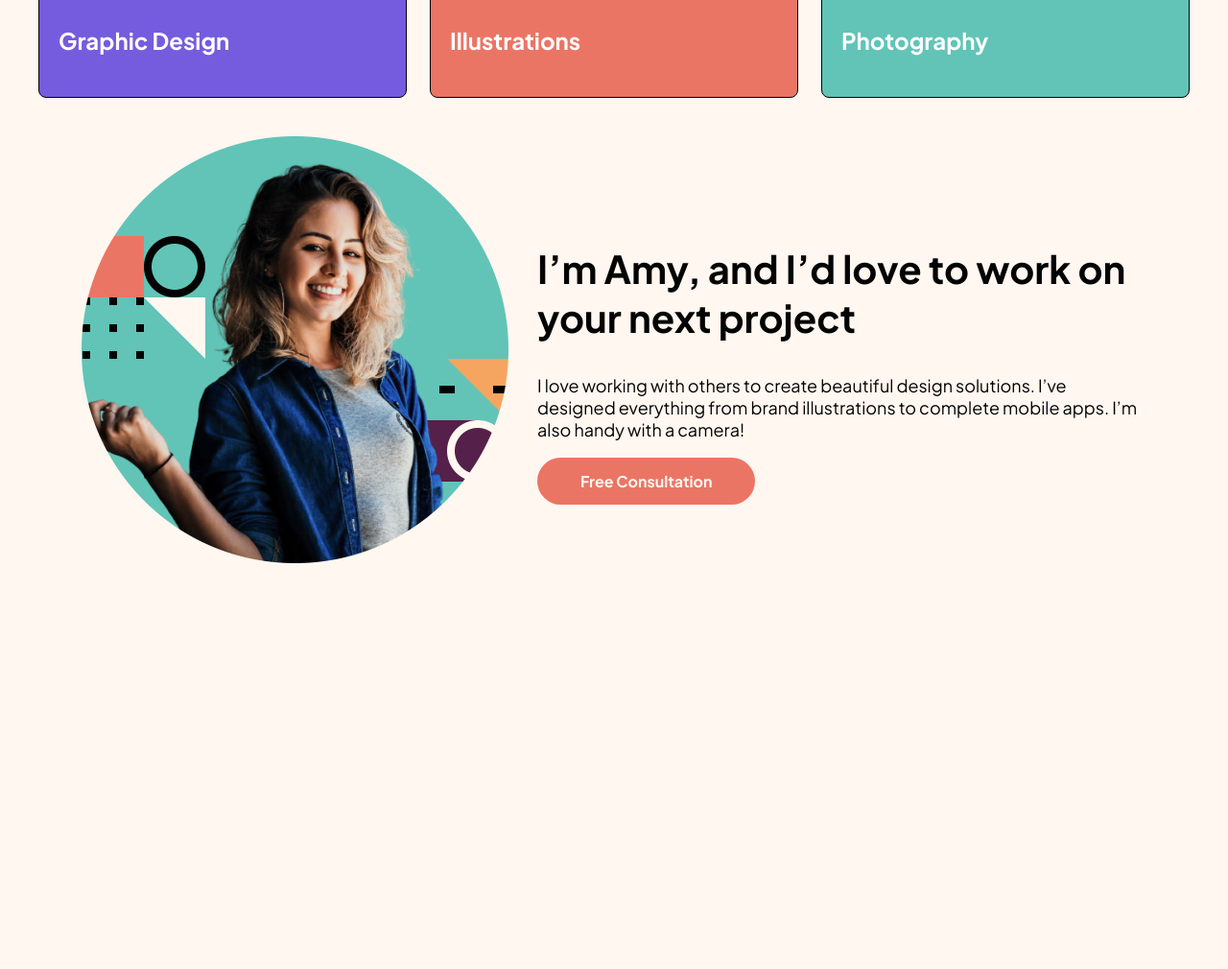
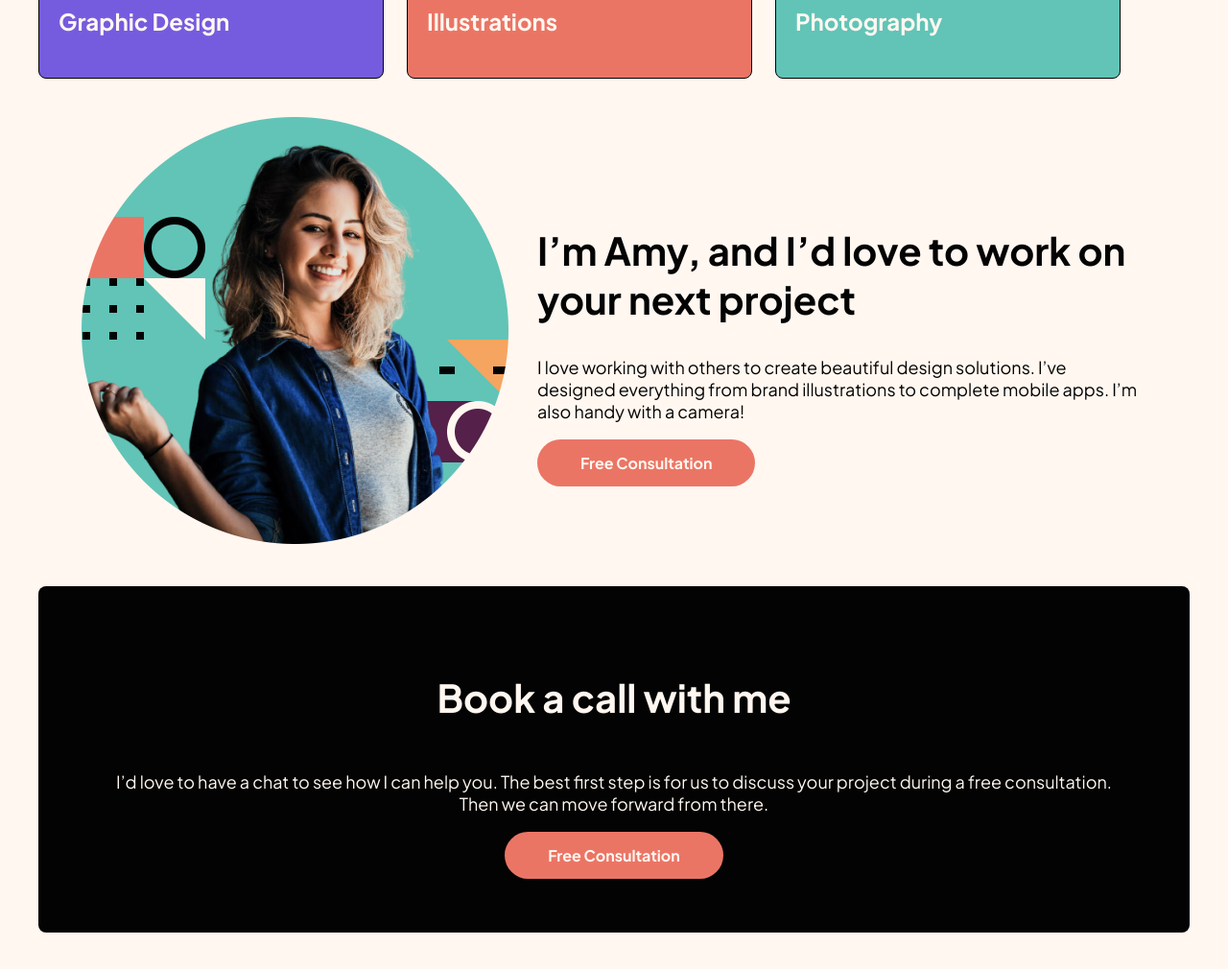
Before and after one commit to ManuelMGZY/figma-project, a plain HTML site: page index.html in a window 1280 px wide. Shown: the part 700-1710 px from the top of the page at 96% size. Before the commit the page ends 1331 px from the top, so only its background shows below. Drawn offline with Linux system fonts and the light colour scheme.

Commit message:
se agregaron variables

```diff
--- a/index.html
+++ b/index.html
@@ -48,6 +48,12 @@
     <a href="#" id="call-to-action" class="button">Free Consultation</a>
   </div>
   </section>
+
+  <section class="call-card" >
+    <h2 class="txt-white">Book a call with me</h2>
+    <p class="txt-white">I’d love to have a chat to see how I can help you. The best first step is for us to discuss your project during a free consultation. Then we can move forward from there.</p>
+    <a href="#" id="call-to-action" class="button">Free Consultation</a>
+  </section>
 </body>
 
 </html>
--- a/styles.css
+++ b/styles.css
@@ -1,6 +1,22 @@
+:root{
+  --clr-white:#FFF7F0;
+  --clr-black:#030303;
+  --clr-purple:#755CDE;
+  --clr-green:#61C4B7;;
+  --clr-salmon:#EB7565;
+  --clr-paragraph:#7A746E;
+
+}
+
+* {
+
+  box-sizing: border-box;
+
+}
+
 body {
-    background-color: #FFF7F0;
-    color: #030303;
+    background-color: var(--clr-white) ;
+    color: var(--clr-black) ;
     font-family: "Plus Jakarta Sans", sans-serif;
     margin: 0;
     padding: 0;
@@ -32,11 +48,11 @@ body {
   }
 
   #call-to-action {
-    background-color: #030303;
-    color: #FFF7F0;
+    background-color: var(--clr-black) ;
+    color: var(--clr-white) ;
     text-decoration: none;
     padding: 14px 45px;
-    border-radius: 1000px;
+    border-radius: 1000vw;
     font-weight: bold;
   }
 
@@ -47,9 +63,8 @@ body {
       aspect-ratio: 1;
     }
     #call-to-action {
-      background-color: #030303;
-
-      color: #FFF7F0;
+      background-color: var(--clr-black) ;
+      color: var(--clr-white) ;
       text-decoration: none;
       padding: 8px 27px;
       border-radius: 100vw;
@@ -68,8 +83,16 @@ body {
     margin-block-end: 22px;
   }
 
+  h2{
+    font-size: 2.5rem;
+  }
+
+  p{
+    font-size: 1.125rem;
+  }
+
   .text-content p {
-    color: #7A746E;
+    color: var(--clr-paragraph) ;
     font-size: 18px;
     max-width: 600px;
     margin: auto;
@@ -94,30 +117,26 @@ body {
  }
   .image-container a {
     aspect-ratio: 4 / 5;
-
-    border: #030303 solid 1px;
+    border: var(--clr-black)  solid 1px;
     flex-basis: 30%; /* Ocupa un 30% del contenedor */
     display: flex;
     flex-direction: column;
     align-items: center;
     justify-content: flex-end;
     text-decoration: none;
-    color: #030303;
+    color:  var(--clr-black) ;
     padding: 20px;
     border-radius: 8px;
     position: relative;
   }
 
   .image-container a img {
-
-
-
     align-self: end;
   }
 
   .image-container a h3 {
     font-size: 24px;
-    color: #FFFfFf;
+    color: var(--clr-white);
     margin-top: auto;
     align-self: start;
   }
@@ -129,21 +148,21 @@ body {
 
   @media (width < 375px) {
       .square{
-      width: 18.94rem;
+      width: 21.1875rem;
       height: 22.75rem;
 
     }
   }
   .purple {
-    background-color: #755CDE;
+    background-color: var(--clr-purple);
   }
 
   .orange {
-    background-color: #EB7565;
+    background-color: var(--clr-salmon);
   }
 
   .green {
-    background-color: #61C4B7;
+    background-color: var(--clr-green);
   }
 
   .img-purple{
@@ -176,16 +195,9 @@ body {
     }
 
 
-  h2{
-    font-size: 2.5rem;
-  }
-
-  p{
-    font-size: 1.125rem;
-  }
 
   .button{
-    background-color: #EB7565 !important;
+    background-color: var(--clr-salmon) !important;
 
   }
 
@@ -209,3 +221,21 @@ body {
 
     }
  }
+
+
+ .call-card{
+  display: flex;
+  flex-direction: column;
+  align-items: center;
+  justify-content: center;
+  margin: 40px auto;
+  max-width:1200px;
+  background-color: var(--clr-black);
+  border-radius: 8px;
+  padding: 56px 75px;
+
+ }
+.txt-white{
+  color: var(--clr-white);
+  text-align: center;
+}
```
